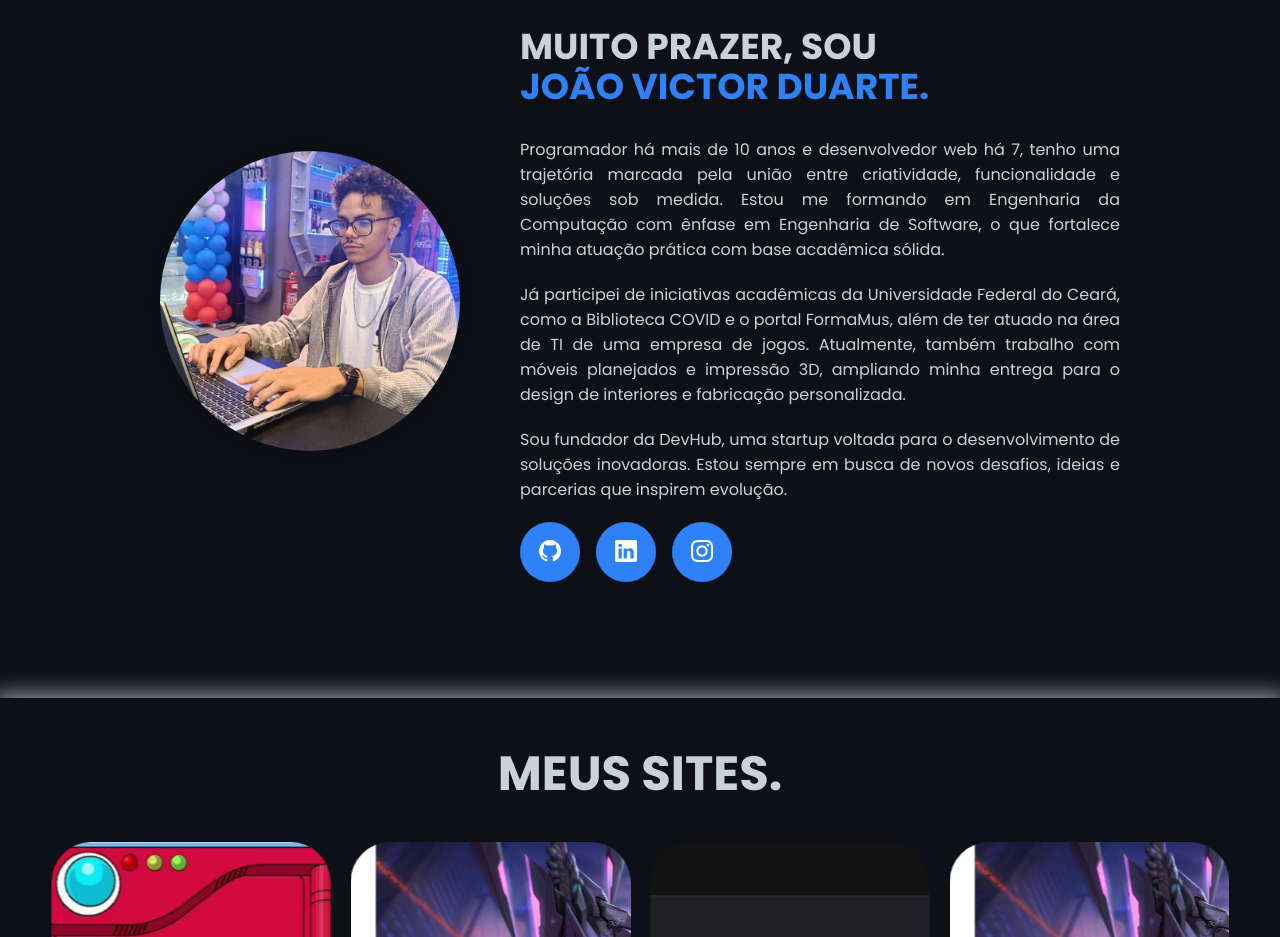
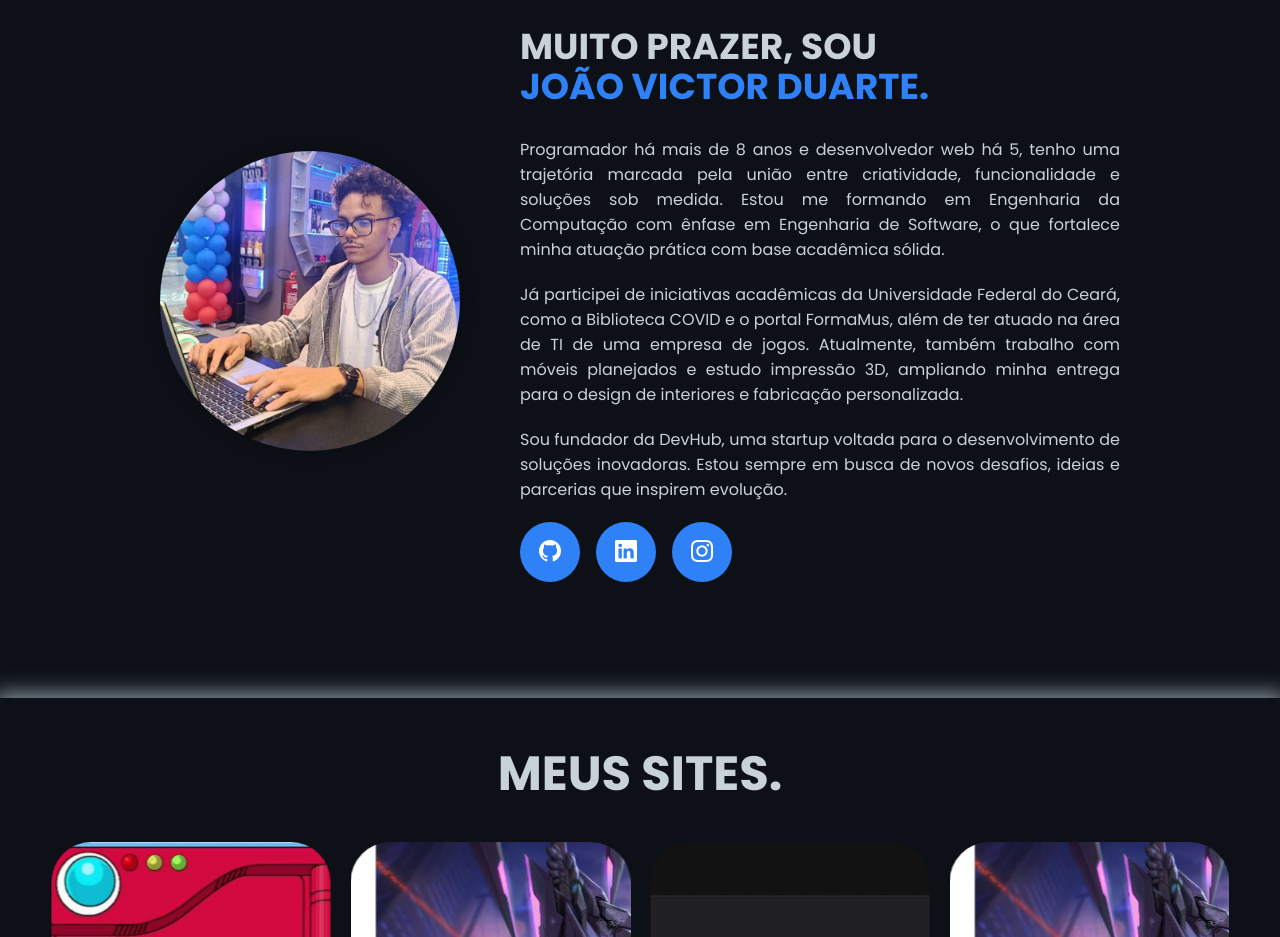
Before and after one commit to SrTinny/Portifolio, a React (Vite) app: page / in a window 1280 px wide. Shown: the part 1540-2477 px from the top of the page. Built offline with nearby package versions, Linux system fonts and the light colour scheme.

Commit message:
style: atualizando os textos

```diff
--- a/src/components/About/About.jsx
+++ b/src/components/About/About.jsx
@@ -15,7 +15,7 @@ export default function About() {
               MUITO PRAZER, SOU<span> JOÃO VICTOR DUARTE.</span>
             </h2>
             <p>
-              Programador há mais de 10 anos e desenvolvedor web há 7, tenho uma
+              Programador há mais de 8 anos e desenvolvedor web há 5, tenho uma
               trajetória marcada pela união entre criatividade, funcionalidade e
               soluções sob medida. Estou me formando em Engenharia da Computação
               com ênfase em Engenharia de Software, o que fortalece minha
@@ -26,7 +26,7 @@ export default function About() {
               Já participei de iniciativas acadêmicas da Universidade Federal do
               Ceará, como a Biblioteca COVID e o portal FormaMus, além de ter
               atuado na área de TI de uma empresa de jogos. Atualmente, também
-              trabalho com móveis planejados e impressão 3D, ampliando minha
+              trabalho com móveis planejados e estudo impressão 3D, ampliando minha
               entrega para o design de interiores e fabricação personalizada.
             </p>
 
```
